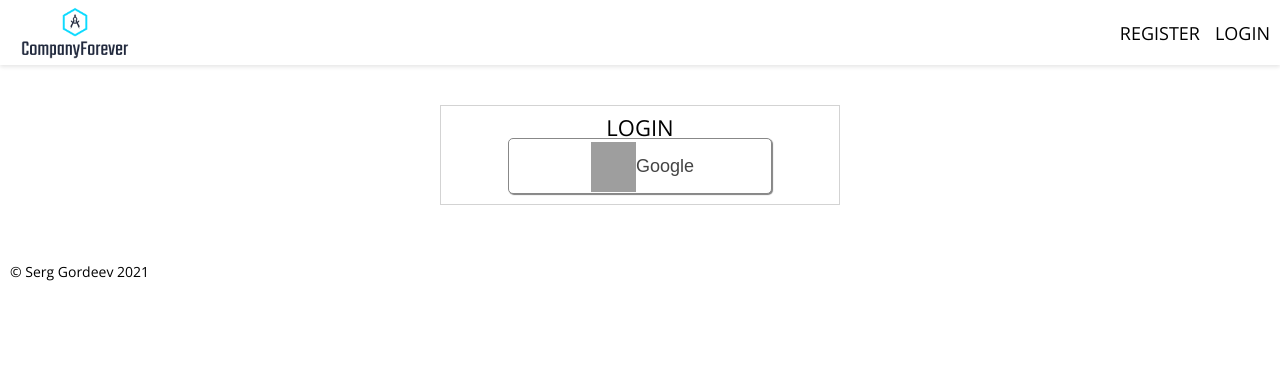
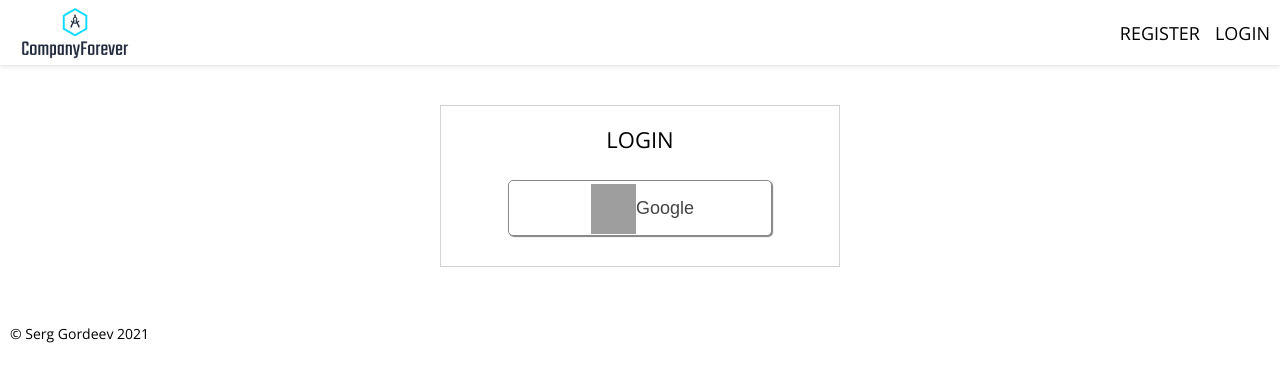
Before and after one commit to Domask2/ecommerce-TS-GQL-FB, a React (Create React App) app: page /login in a window 1280 px wide. Shown: the top 382 px of the page. Built offline with nearby package versions, Linux system fonts and the light colour scheme; grey boxes are pictures that could not be loaded.

Commit message:
add auth Goggle

```diff
--- a/src/components/SignIn/SignIn.style.ts
+++ b/src/components/SignIn/SignIn.style.ts
@@ -19,7 +19,11 @@ export const Wrapper = styled.section`
       display: block;
       width: 100%;
       padding: 0;
-      margin: 0 auto;
+      margin: 1.2rem auto;
+    }
+
+    .socialSignIn {
+      margin: 3rem auto 2rem;
     }
 
     span {
--- a/src/components/SignIn/SignIn.tsx
+++ b/src/components/SignIn/SignIn.tsx
@@ -1,16 +1,21 @@
 import { Wrapper } from './SignIn.style';
 import Button from './../forms/Button/Button';
+import { signInWithGoogle } from './../../firebase/utils';
 
 const SignIn: React.FC = () => {
+  async function handleSubmit(e: any) {
+    e.preventDefault();
+  }
+
   return (
     <Wrapper>
       <div className="container">
         <h2>LogIn</h2>
         <div className="form-wrapper">
-          <form>
+          <form onSubmit={handleSubmit}>
             <div className="socialSignIn">
               <div className="row">
-                <Button otherProps="1">
+                <Button onClick={signInWithGoogle} otherProps="1">
                   <span className="icon"></span>
                   <p>Google</p>
                 </Button>
--- a/src/components/forms/Button/Button.style.ts
+++ b/src/components/forms/Button/Button.style.ts
@@ -13,4 +13,9 @@ export const ButtonStyle = styled.button`
   color: #444;
   box-shadow: 1px 1px 1px grey;
   border: thin solid #888;
+  outline: none;
+
+  &:hover {
+    cursor: pointer;
+  }
 `;
--- a/src/components/forms/Button/Button.tsx
+++ b/src/components/forms/Button/Button.tsx
@@ -3,10 +3,15 @@ import { ButtonStyle } from './Button.style';
 type Props = {
   children: any;
   otherProps: any;
+  onClick: () => void;
 };
 
-const Button: React.FC<Props> = ({ children, ...otherProps }) => {
-  return <ButtonStyle {...otherProps}>{children}</ButtonStyle>;
+const Button: React.FC<Props> = ({ children, onClick, ...otherProps }) => {
+  return (
+    <ButtonStyle {...otherProps} onClick={onClick}>
+      {children}
+    </ButtonStyle>
+  );
 };
 
 export default Button;
--- a/src/firebase/utils.ts
+++ b/src/firebase/utils.ts
@@ -2,3 +2,12 @@ import firebase from 'firebase/app';
 import 'firebase/firestore';
 import 'firebase/auth';
 import { firebaseConfig } from './config';
+
+firebase.initializeApp(firebaseConfig);
+
+export const auth = firebase.auth();
+export const firestore = firebase.firestore();
+
+const GoogleProvider = new firebase.auth.GoogleAuthProvider();
+GoogleProvider.setCustomParameters({ prompt: 'select_account' });
+export const signInWithGoogle = () => auth.signInWithPopup(GoogleProvider);
--- a/src/layouts/HomePageLayout.tsx
+++ b/src/layouts/HomePageLayout.tsx
@@ -2,9 +2,9 @@ import Footer from '../components/Footer/Footer';
 import Header from '../components/Header/Header';
 import { Main, Wrapper } from './Layout.style';
 
-type Props = {
+interface Props {
   children: JSX.Element;
-};
+}
 
 const HomePageLayout: React.FC<Props> = ({ children }) => {
   return (
```
